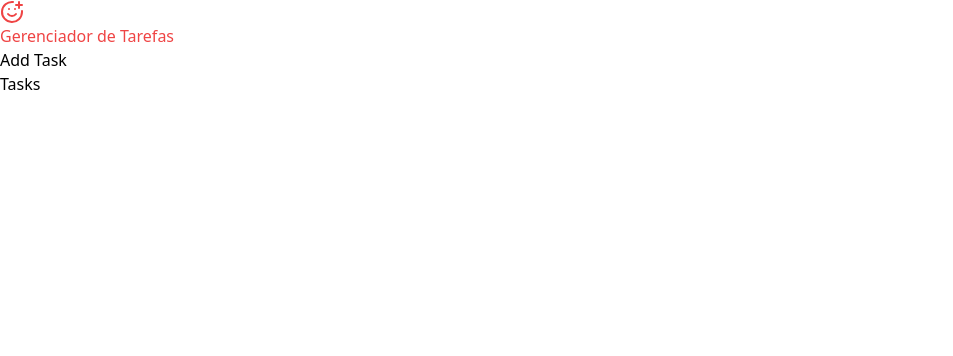
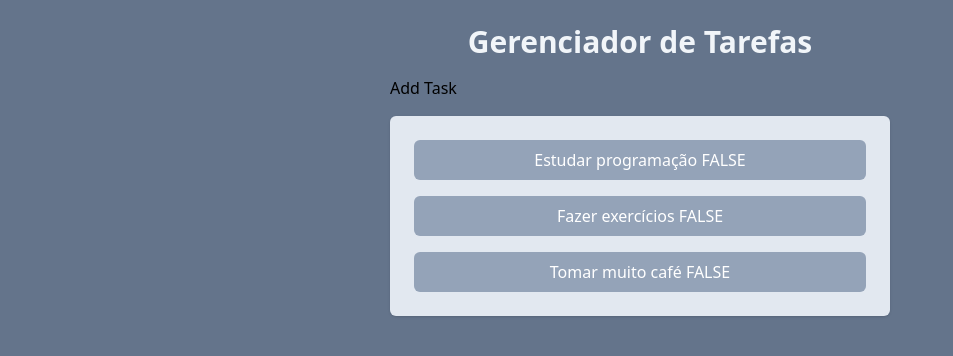
Before and after one commit to gtnasser/tasklist-react, a React (Vite) app: page / in a window 1280 px wide. Shown: the top 356 px of the page, without its empty margins (0-953 px from the left). Built offline with nearby package versions, Linux system fonts and the light colour scheme.

Commit message:
feat: show task list

```diff
--- a/src/App.jsx
+++ b/src/App.jsx
@@ -1,15 +1,35 @@
 import Tasks from './components/Tasks.jsx'
 import AddTask from './components/AddTask.jsx'
-import { SmilePlus } from "lucide-react"
+import { useState } from 'react'
 
 function App() {
-    return (
-        <div>
-            <h1 className="text-red-500"><SmilePlus />Gerenciador de Tarefas</h1>
-            <AddTask />
-            <Tasks />
-        </div>
-    )
+
+  const [tasks, setTasks] = useState([{
+      id: 1,
+      title: "Estudar programação",
+      isCompleted: false
+    },
+    {
+      id: 2,
+      title: "Fazer exercícios",
+      isCompleted: false
+    },
+    {
+      id: 3,
+      title: "Tomar muito café",
+      isCompleted: false
+    },
+  ])
+
+  return (
+    <div className="w-screen h-screen bg-slate-500 flex justify-center p-6">
+      <div className="w-[500px] space-y-4">
+        <h1 className="text-3xl text-slate-100 font-bold text-center">Gerenciador de Tarefas</h1>
+        <AddTask />
+        <Tasks tasks={tasks} />
+      </div>
+    </div>
+  )
 }
 
 export default App
--- a/src/components/Tasks.jsx
+++ b/src/components/Tasks.jsx
@@ -1,6 +1,16 @@
-function Tasks() {
+import { ChevronRightIcon, TrashIcon } from "lucide-react"
+
+function Tasks({tasks, onTaskClick, onDeleteTaskClick}) {
     return (
-        <h1>Tasks</h1>
+        <ul className="space-y-4 p-6 bg-slate-200 rounded-md shadow">
+            {tasks.map((task) => (
+                <li key={task.id} className="flex gap-2">
+                    <button
+                        className={`bg-slate-400 w-full text-white p-2 rounded-md ${task.isCompleted && "line-through"}`}>{task.title} {task.isCompleted?'TRUE':'FALSE'}
+                    </button>
+                </li>
+            ))}
+        </ul>
     )
 }
 
```
Also changed, not shown: 1 other file (tests, documents, lock files or other folders).
